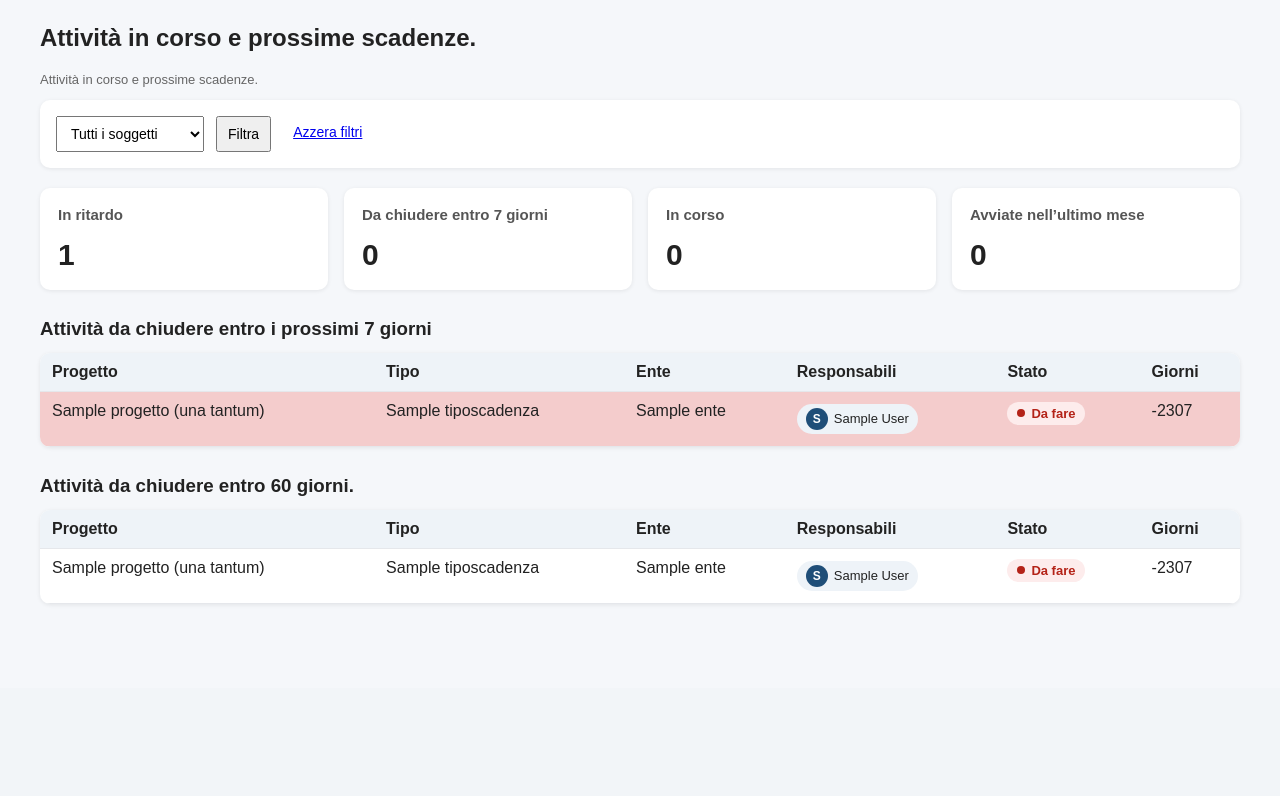
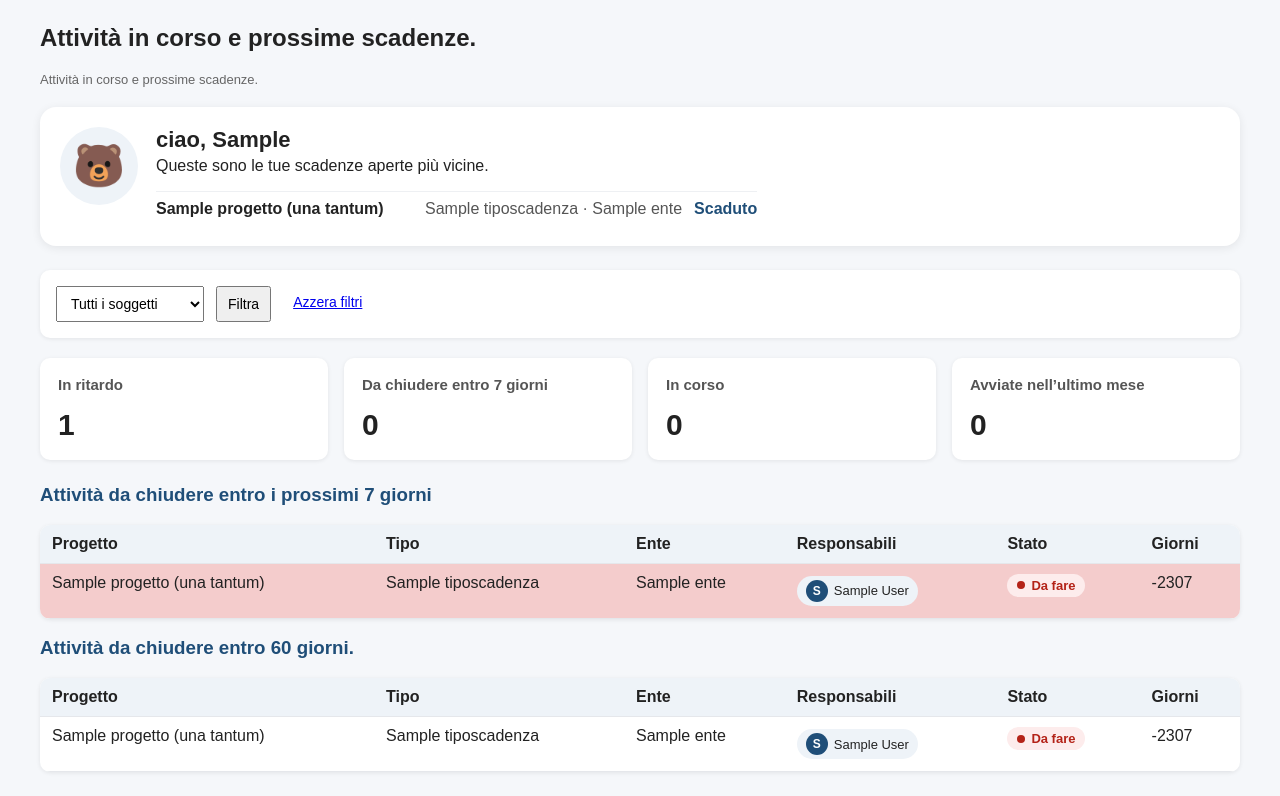
Before and after one commit to bbarbarab/djangoscad, a Django app: page / in a window 1280 px wide. Shown: the part 112-908 px from the top of the page. Before the commit the page ends 716 px from the top, so only its background shows below. Run offline with Django 5.2, Linux system fonts and the light colour scheme; a user stored in the database is signed in; tables that the repository leaves empty hold one stand-in row (values such as "Sample post"); parts of the project's set-up code (start-up, migrations or seed data) failed here and were passed over.

Commit message:
pannello custom in dashboard

```diff
--- a/core/views.py
+++ b/core/views.py
@@ -75,6 +75,12 @@ class DashboardView(LoginRequiredMixin, TemplateView):
         ctx["oggi"] = today
         ctx["prossimi_7"] = next_7_days
 
+        ctx["mie_scadenze"] = qs.filter(
+            responsabili=self.request.user
+        ).exclude(
+            stato=Scadenza.Stato.FATTO
+        ).order_by("data_scadenza")[:5]
+
         return ctx
 
 class ScadenzaListView(LoginRequiredMixin, ListView):
--- a/templates/core/base.html
+++ b/templates/core/base.html
@@ -114,6 +114,10 @@
 
         .section-title {
             margin: 28px 0 12px 0;
+        }
+
+        .urgent-title {
+            color: #1f4e78;
         }
 
         .small {
@@ -289,6 +293,63 @@
             color: #3730a3;
         }
 
+        .personal-panel {
+            display: flex;
+            gap: 18px;
+            align-items: flex-start;
+            background: white;
+            border-radius: 16px;
+            padding: 20px;
+            margin: 20px 0 24px 0;
+            box-shadow: 0 2px 10px rgba(0,0,0,.08);
+        }
+
+        .personal-avatar {
+            width: 78px;
+            height: 78px;
+            border-radius: 50%;
+            background: #eef3f8;
+            display: flex;
+            align-items: center;
+            justify-content: center;
+            font-size: 42px;
+            flex-shrink: 0;
+        }
+
+        .personal-content h3 {
+            margin: 0 0 4px 0;
+            font-size: 22px;
+        }
+
+        .personal-content p {
+            margin-top: 0;
+        }
+
+        .personal-list {
+            list-style: none;
+            padding: 0;
+            margin: 12px 0 0 0;
+        }
+
+        .personal-list li {
+            display: grid;
+            grid-template-columns: 1.4fr 1.4fr auto;
+            gap: 12px;
+            padding: 8px 0;
+            border-top: 1px solid #eef0f3;
+            align-items: center;
+        }
+
+        .personal-list span {
+            color: #555;
+        }
+
+        .personal-list em {
+            font-style: normal;
+            font-weight: 700;
+            color: #1f4e78;
+        }
+
     </style>
 </head>
 <body>
--- a/templates/core/dashboard.html
+++ b/templates/core/dashboard.html
@@ -3,6 +3,55 @@
 {% block content %}
 <h2>Attività in corso e prossime scadenze.</h2>
 <p class="small">Attività in corso e prossime scadenze.</p>
+
+<div class="personal-panel">
+    <div class="personal-avatar">
+        {% if request.user.profilo %}
+            {{ request.user.profilo.emoji }}
+        {% else %}
+            👋
+        {% endif %}
+    </div>
+
+    <div class="personal-content">
+        <h3>
+            ciao,
+            {% if request.user.first_name %}
+                {{ request.user.first_name }}
+            {% else %}
+                {{ request.user.username }}
+            {% endif %}
+        </h3>
+
+        <p>Queste sono le tue scadenze aperte più vicine.</p>
+
+        {% if mie_scadenze %}
+            <ul class="personal-list">
+                {% for s in mie_scadenze %}
+                    <li>
+                        <strong>{{ s.edizione }}</strong>
+                        <span>{{ s.tipo|default:"—" }} · {{ s.ente|default:"—" }}</span>
+                        <em>
+                            {% if s.giorni_alla_scadenza is not None %}
+                                {% if s.giorni_alla_scadenza < 0 %}
+                                    Scaduto
+                                {% elif s.giorni_alla_scadenza == 0 %}
+                                    Oggi
+                                {% else %}
+                                    {{ s.giorni_alla_scadenza }} gg
+                                {% endif %}
+                            {% else %}
+                                —
+                            {% endif %}
+                        </em>
+                    </li>
+                {% endfor %}
+            </ul>
+        {% else %}
+            <p class="small">Non hai scadenze aperte assegnate.</p>
+        {% endif %}
+    </div>
+</div>
 
 <form method="get" class="filters">
     <select name="soggetto">
@@ -40,7 +89,7 @@
     </div>
 </div>
 
-<h3 class="section-title">Attività da chiudere entro i prossimi 7 giorni</h3>
+<h3 class="urgent-title">Attività da chiudere entro i prossimi 7 giorni</h3>
 <p class="small"> </p>
 
 <table>
@@ -89,7 +138,7 @@
     {% endfor %}
 </table>
 
-<h3 class="section-title">Attività da chiudere entro 60 giorni.</h3>
+<h3 class="urgent-title">Attività da chiudere entro 60 giorni.</h3>
 <p class="small"></p>
 
 <table>
```
